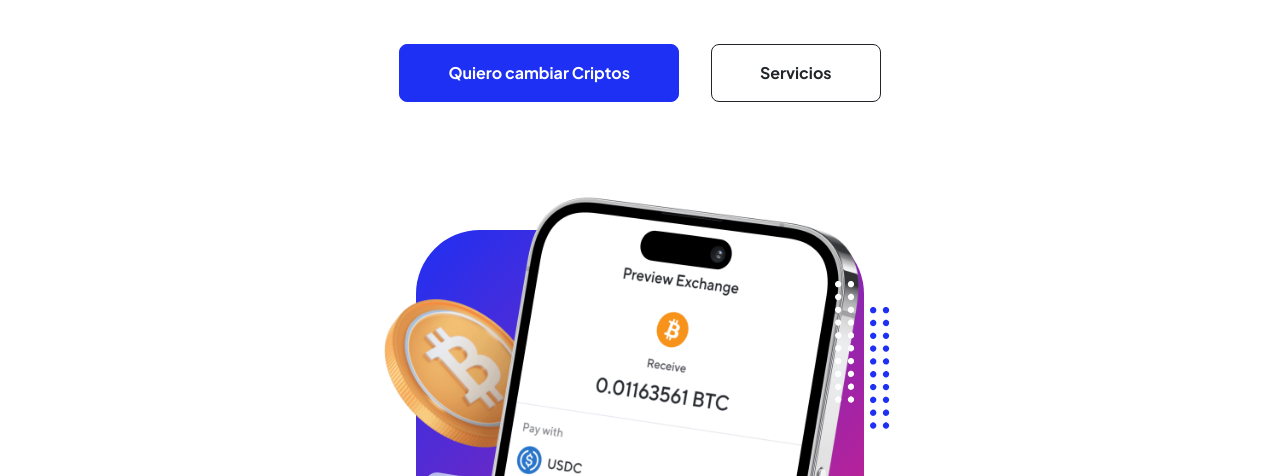
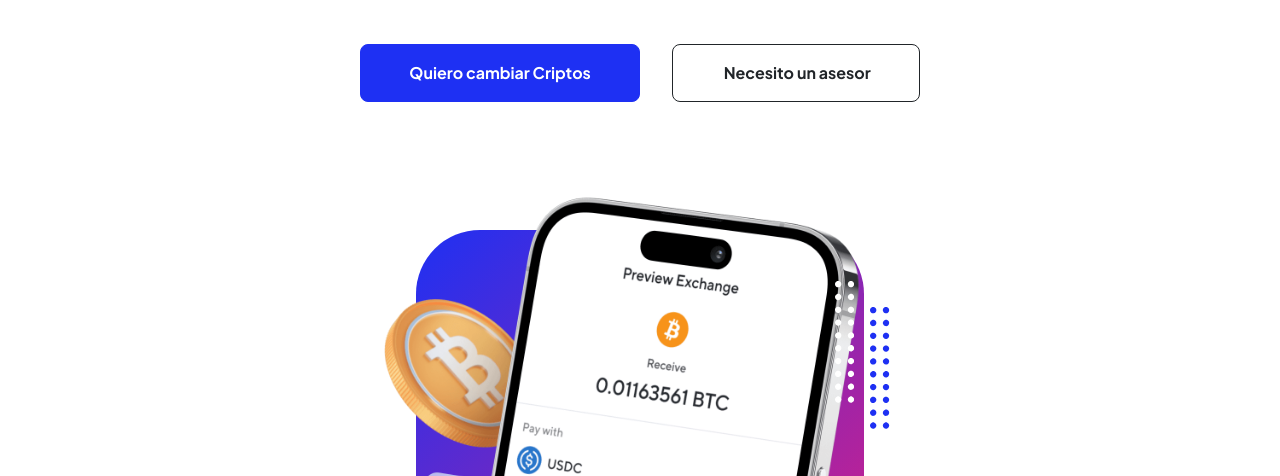
Before and after one commit to JDeveloperu/Horus_Exchange, a plain HTML site: page index.html in a window 1280 px wide. Shown: the part 291-767 px from the top of the page. Drawn offline with nearby package versions, Linux system fonts and the light colour scheme.

Commit message:
Update index.html

```diff
--- a/index.html
+++ b/index.html
@@ -59,7 +59,10 @@
                                 <a class="btn btn-primary btn-lg px-5 py-3 me-sm-3 fs-6 fw-bolder"
                                     href="comprarcriptos.html">Quiero cambiar Criptos</a>
                                 <a class="btn btn-outline-dark btn-lg px-5 py-3 fs-6 fw-bolder"
-                                    href="servicios.html">Servicios</a>
+                                    href="https://wa.link/0uun5o" target="_blank">
+                                    <div class="d-inline-block"></div>
+                                    Necesito un asesor
+                                </a>
                             </div>
                         </div>
                     </div>
```
